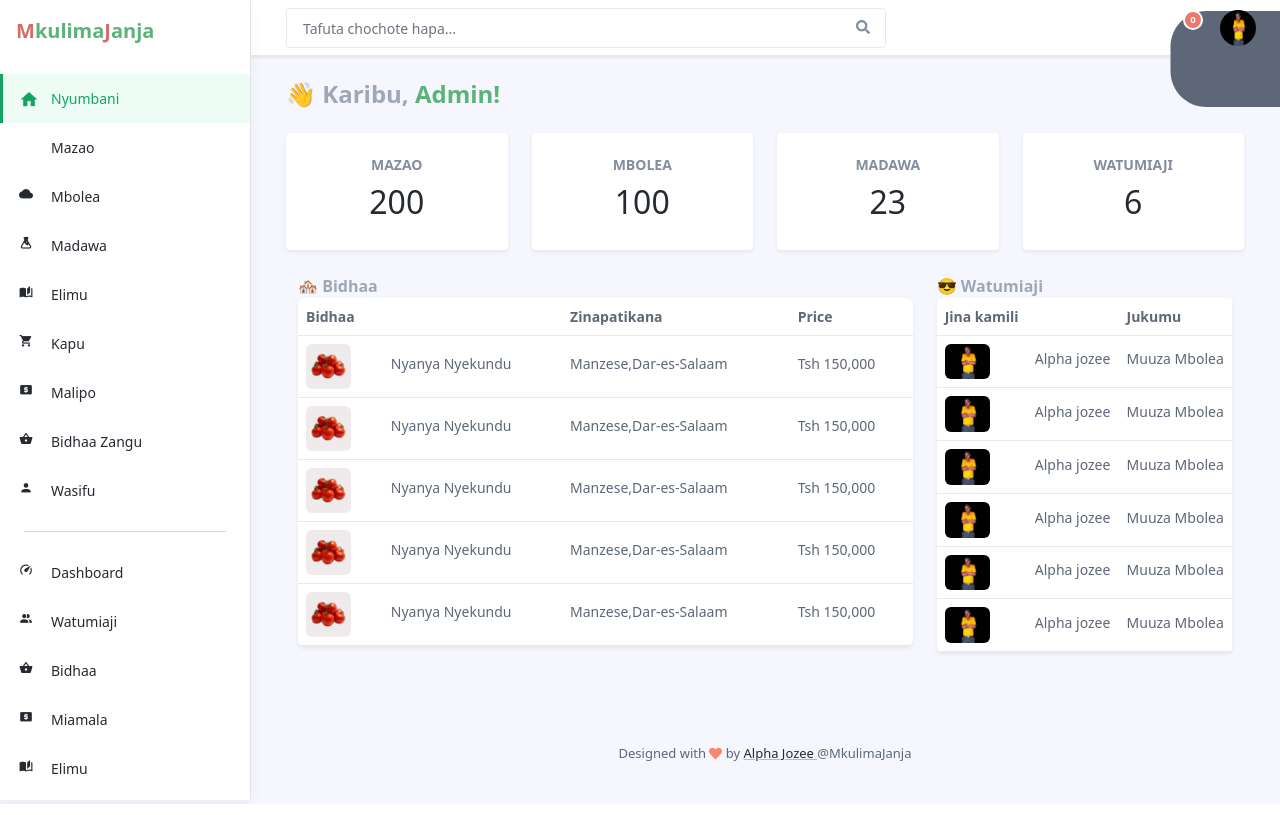
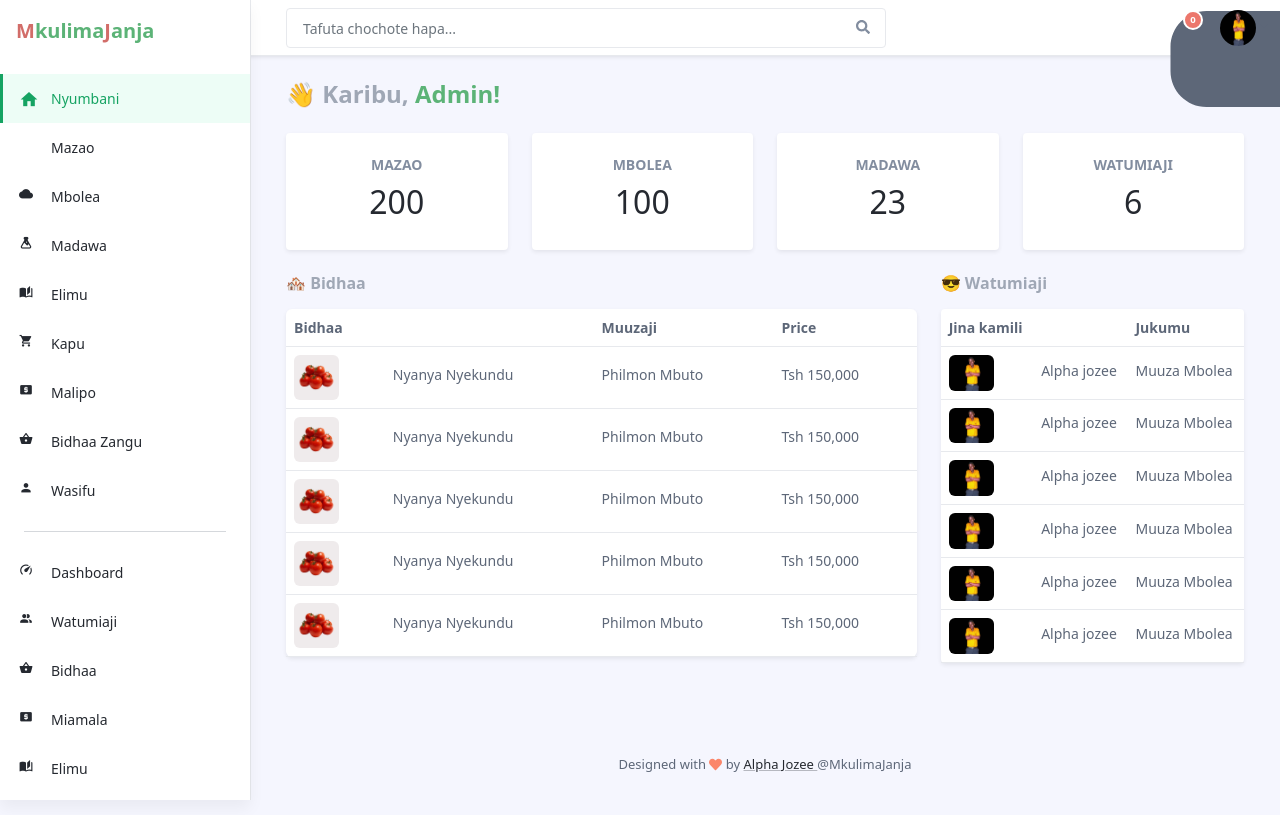
Before and after one commit to alphaxadLaravel/MkulimaJanjaProject, a PHP site: page /admin/admin_dashboard.php in a window 1280 px wide. Run offline with PHP 8.4, Linux system fonts and the light colour scheme; some libraries are stand-ins or nearby versions.

Commit message:
dashboard

```diff
--- a/admin/admin_dashboard.php
+++ b/admin/admin_dashboard.php
@@ -52,11 +52,10 @@
                 </div>
             </div>
 
-            <div class="container mt-3">
-                <div class="row g-4 mb-4">
+            <div class="row mb-4">
                     <div class="col-md-8">
-                        <span class="text-muted fw-bold my-2">🏘 Bidhaa</span>
-                        <div class="card shaow-sm border-0 app-card-orders-table shadow-sm mb-3">
+                        <h6 class="text-muted fw-bold mb-3">🏘 Bidhaa</h6>
+                        <div class="card border-0 app-card-orders-table shadow-sm mb-3">
                             <div class="app-card-body">
                                 <div class="table-responsive">
                                     <table class="table app-table-hover mb-0 text-left">
@@ -64,7 +63,7 @@
                                             <tr>
                                                 <th class="cell">Bidhaa</th>
                                                 <th class="cell"></th>
-                                                <th class="cell">Zinapatikana</th>
+                                                <th class="cell">Muuzaji</th>
                                                 <th class="cell">Price</th>
                                             </tr>
                                         </thead>
@@ -73,7 +72,7 @@
                                                 <tr>
                                                     <td class="cell"><img src="../assets/images/product-1.jpg" class="img-fluid rounded" height="45px" width="45px" alt=""></td>
                                                     <td class="cell"><span class="truncate">Nyanya Nyekundu</span></td>
-                                                    <td class="cell"><span class="truncate">Manzese,Dar-es-Salaam</span>
+                                                    <td class="cell"><span class="truncate">Philmon Mbuto</span>
                                                     </td>
                                                     <td class="cell"><span class="truncate">Tsh 150,000</span></td>
                                                 </tr>
@@ -87,7 +86,7 @@
                         </div>
                     </div>
                     <div class="col-md-4">
-                        <span class="text-muted fw-bold my-2">😎 Watumiaji</span>
+                        <h6 class="text-muted fw-bold mb-3">😎 Watumiaji</h6>
                         <div class="app-card app-card-orders-table shadow-sm mb-5">
                             <div class="app-card-body">
                                 <div class="table-responsive">
@@ -116,7 +115,6 @@
                         </div>
                     </div>
                 </div>
-            </div>
         </div>
 
         <?php include "../components/inner_footer.php" ?>
--- a/dashboard/malipo.php
+++ b/dashboard/malipo.php
@@ -28,8 +28,6 @@
                         </div>
                     </div>
                 </div>
-
-
             </div>
             <!-- steps ziko hapa -->
             <div class="row mb-4 align-items-center justify-content-between">
```
